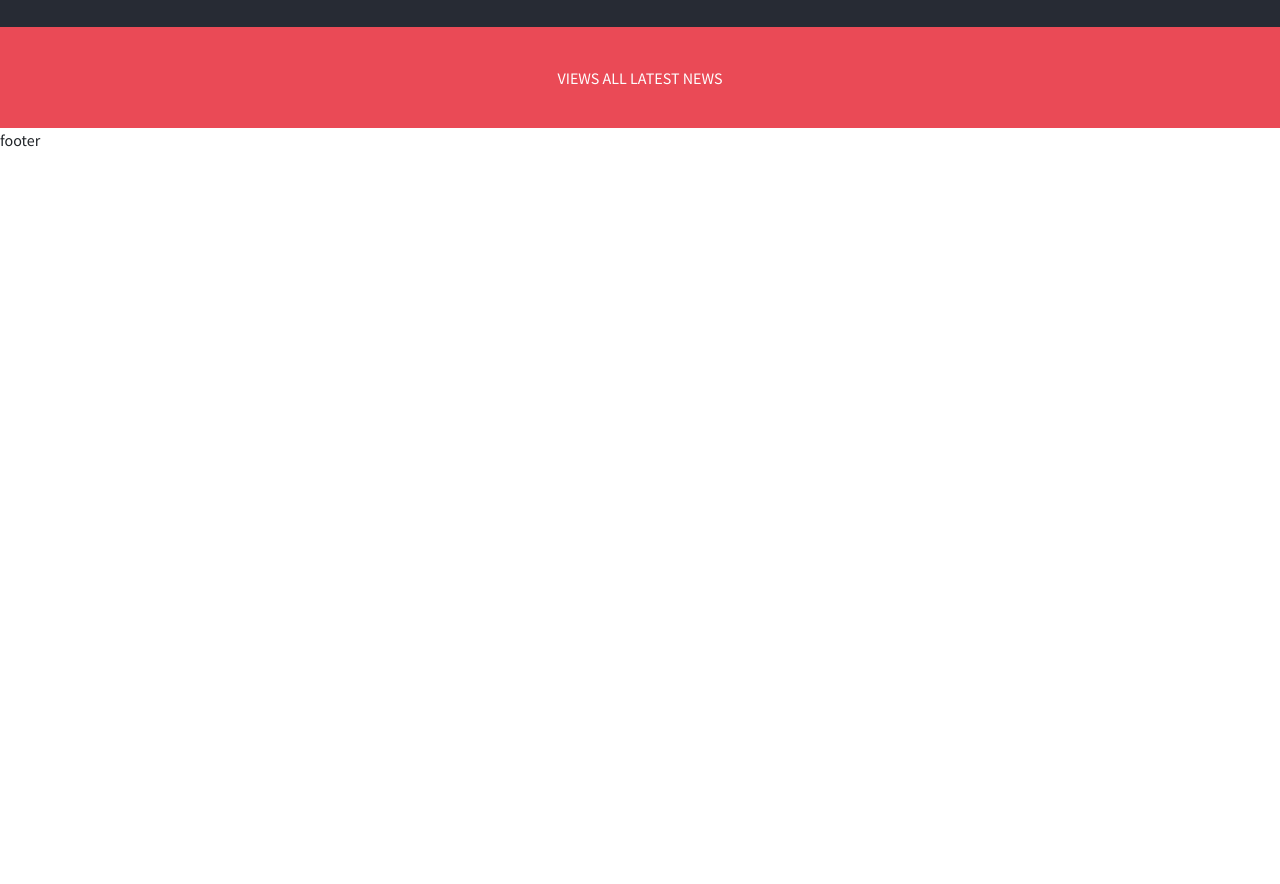
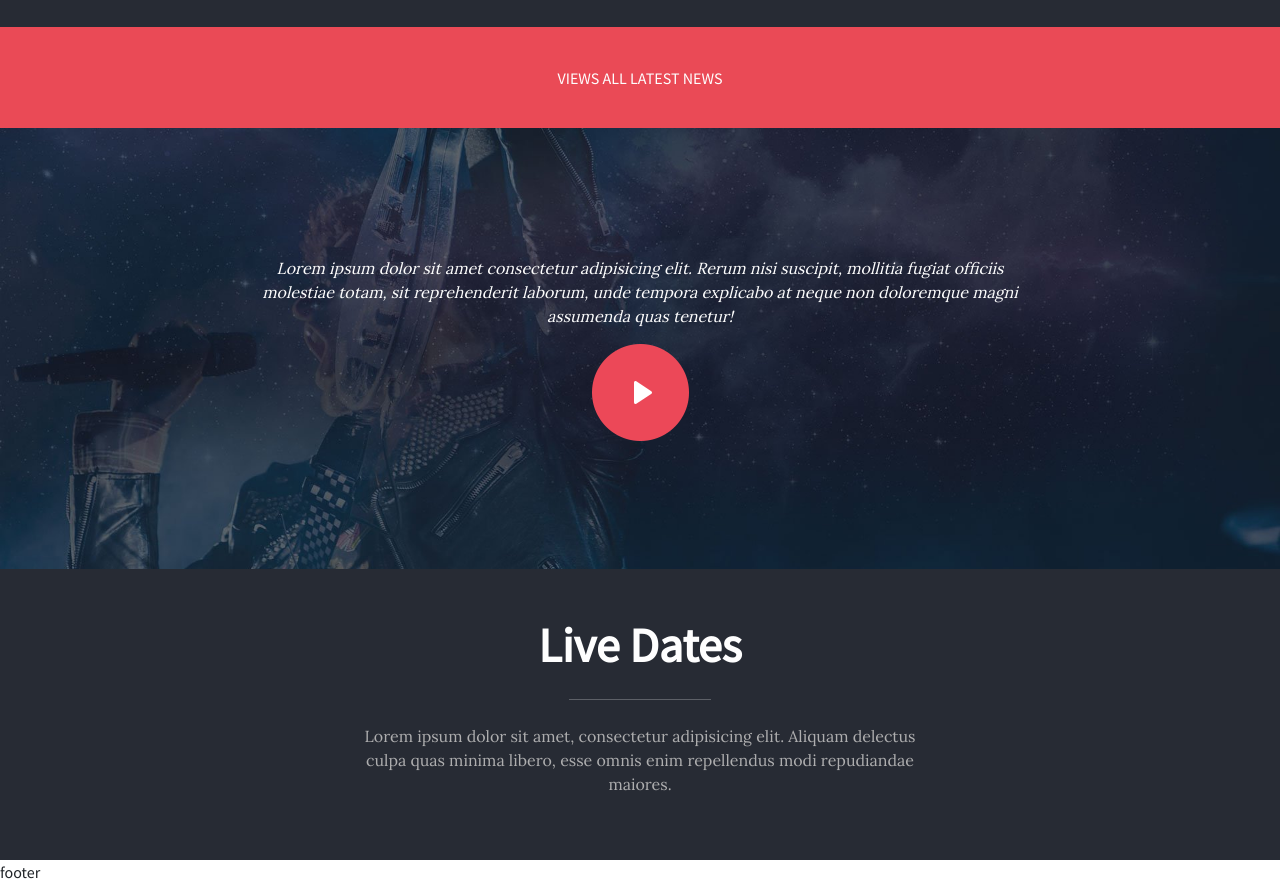
Before and after one commit to Luz42/proj-html-vuejs, a Vue app: page / in a window 1280 px wide. Shown: the part 2560-3444 px from the top of the page. Before the commit the page ends 2712 px from the top, so only its background shows below. Built offline with nearby package versions, Linux system fonts and the light colour scheme.

Commit message:
Inizializzato il layout in section#live-dates

```diff
--- a/src/components/MainComponent.vue
+++ b/src/components/MainComponent.vue
@@ -43,6 +43,14 @@
     </div>
     <ButtonComponent sectionName="latest news"/>
   </section>
+  <section id="Live-dates">
+    <div class="text-center">
+      <p>Lorem ipsum dolor sit amet consectetur adipisicing elit. Rerum nisi suscipit, mollitia fugiat officiis molestiae totam, sit reprehenderit laborum, unde tempora explicabo at neque non doloremque magni assumenda quas tenetur!</p>
+      <img src="@/assets/images/band_interview_play_icon.png" alt="">
+    </div>
+    <SectionsTitlesComponent title="live dates"/>
+
+  </section>
   </main>
 </template>
 
@@ -81,5 +89,17 @@ export default {
       font-weight: bold;
     }
   }
+  #Live-dates .text-center{
+    background-image: url('@/assets/images/home-testimonial-parallax.jpg');
+    background-position-y: center;
+    background-size: cover;
+    color: $white;
+    padding: 10% 20%;
+    p{
+      font-style: italic;
+      font-family: $serif;
+      //font-size: 1.2em
+    }
+  }
  }
 </style>
```
